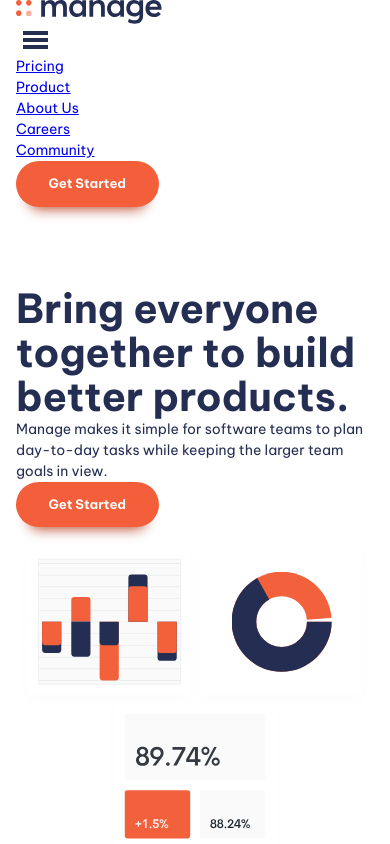
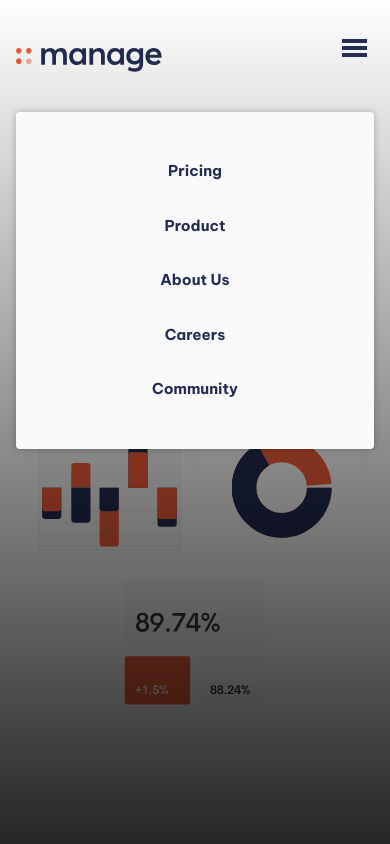
Before and after one commit to ibra-san/manage-landing-page, a website built with Vite: page index.html in a window 390 px wide. Both pictures are taken after a click on the button "Menu". Shown: the top 844 px of the page. Built offline with nearby package versions, Linux system fonts and the light colour scheme.

Commit message:
updated the navbar

```diff
--- a/index.html
+++ b/index.html
@@ -18,14 +18,15 @@
       -->
 
       <div class="container">
+        <div class="nav-wrapper">
           <a href="#"> <img src="/images/logo.svg" alt="Manage Company Landing Page" class="logo"></a>
-          <button class="mobile-nav-toggle" aria-controls="primary navigation">
+          <button class="mobile-nav-toggle" aria-controls="primary-navigation" aria-expanded="false">
             <img class="icon-hamburger" src="images/icon-hamburger.svg" alt="" aria-hidden="true">
             <img class="icon-close" src="images/icon-close.svg" alt="" aria-hidden="true">
             <span class="visually-hidden">Menu</span>
           </button>
-          <nav class="primary-nav">
-            <ul class="nav-list" id="primary navigation" role="list">
+          <nav class="primary-nav" id="primary-nav">
+            <ul class="nav-list" role="list">
               <li><a href="#">Pricing</a></li>
               <li><a href="#">Product</a></li>
               <li><a href="#">About Us</a></li>
@@ -33,7 +34,8 @@
               <li><a href="#">Community</a></li>
             </ul>
           </nav>
-          <button class="button">Get Started</button>
+          <button class="button | display-sm-none display-md-inline-flex">Get Started</button>
+        </div>
       </div>
     </header>
 
--- a/main.js
+++ b/main.js
@@ -0,0 +1,10 @@
+
+const primaryHeader = document.querySelector(".primary-header");
+const navToggle = document.querySelector(".mobile-nav-toggle");
+const primaryNav = document.querySelector(".primary-nav");
+
+navToggle.addEventListener('click', () => {
+    primaryNav.hasAttribute("data-visible")? navToggle.setAttribute('aria-expanded', false):navToggle.setAttribute('aria-expanded', true);
+    primaryNav.toggleAttribute("data-visible");
+    primaryHeader.toggleAttribute("data-overlay");
+})
--- a/style.css
+++ b/style.css
@@ -136,6 +136,138 @@ picture {
 }
 
 
+
+/* General syling*/
+
+body {
+  font-size: var(--fs-body);
+  font-family: var(--ff-body);
+  color: var(--clr-primary-700-blue);
+}
+
+/* button component*/
+
+.button {
+  display: inline-flex;
+  cursor: pointer;
+  text-decoration: none;
+  border-radius: 100vmax;
+  border: 0;
+  padding: 1.25em 2.5em;
+  font-weight: var(--fw-bold);
+  line-height: 1em;
+  font-size: var(--fs-button);
+  color: var(--clr-neutral-100-gray);
+  background-color: var(--clr-primary-400-red);
+  box-shadow: 0 1.125em 1em -1em var(--clr-primary-500-red);
+}
+
+.button[data-type = "inverted"] {
+  background-color: var(--clr-neutral-100-gray);
+  color: var(--clr-primary-400-red);
+}
+
+
+.button:hover,
+.button:focus-visible {
+  background-color: var(--clr-primary-300-red);
+}
+
+.button[data-type = "inverted"]:hover,
+.button[data-type = "inverted"]:focus-visible {
+  background-color: var(--clr-neutral-100-gray);
+  color: var(--clr-primary-300-red);
+}
+
+
+/* Navigation */
+.primary-header {
+ padding-top: var(--size-700);
+}
+
+.nav-wrapper{
+  display: flex;
+  align-items: center;
+  justify-content: space-between;
+}
+
+.mobile-nav-toggle {
+  display: none;
+}
+
+.nav-list {
+  font-size: var(--fs-nav);
+  display: flex;
+  gap: clamp(var(--size-400), 5vw, var(--size-700));
+  font-weight: var(--fw-semi-bold);
+}
+
+.nav-list a {
+  color: var(--clr-primary-700-blue);
+  text-decoration: none ;
+}
+
+.nav-list a:hover,
+.nav-list a:focus {
+  color: var(--clr-primary-400-red) ;
+}
+
+@media (max-width: 50em) {
+  /* 50em is equavilant to 800px*/
+  .primary-nav {
+    display: none;
+    position: fixed;
+    padding: var(--size-700);
+    inset: 7rem var(--size-400) auto;
+    max-width: 25rem;
+    margin-left:auto ;
+    background-color: var(--clr-neutral-100-gray);
+    border-radius: var(--size-100);
+    box-shadow: 0 0 0.5em rgb(0, 0,0, 0.25);
+  }
+
+  .primary-header[data-overlay]::before {
+    content: "";
+    position: fixed;
+    inset: 0;
+    background-image: linear-gradient(rgb(0 0 0 / 0), rgb(0 0 0 / 0.85))
+  }
+
+  .nav-list {
+    display: grid;
+    gap: var(--size-600);
+    text-align: center;
+    font-size: var(--fs-nav);
+    font-weight: var(--fw-bold);
+  }
+
+
+
+  .primary-nav[data-visible] {
+    display: block;
+  }
+
+  .mobile-nav-toggle {
+    display: block;
+    position: fixed;
+    top: var(--size-600);
+    right: var(--size-400);
+    z-index: 100;
+    cursor: pointer;
+    background: transparent;
+    border: 0;
+    padding: 0.5em;
+   }
+
+
+  .mobile-nav-toggle .icon-close {
+      display: none;
+  }
+}
+
+
+
+
 /* Utility classes */
 
 .visually-hidden {
@@ -254,59 +386,12 @@ picture {
   padding-block: var(--size-700);
 }
 
-
-/* General syling*/
-
-body {
-  font-size: var(--fs-body);
-  font-family: var(--ff-body);
-  color: var(--clr-primary-700-blue);
+.display-sm-none {
+  display: none;
 }
 
-/* button component*/
-
-.button {
-  cursor: pointer;
-  text-decoration: none;
-  border-radius: 100vmax;
-  border: 0;
-  padding: 1.25em 2.5em;
-  font-weight: var(--fw-bold);
-  line-height: 1em;
-  font-size: var(--fs-button);
-  color: var(--clr-neutral-100-gray);
-  background-color: var(--clr-primary-400-red);
-  box-shadow: 0 1.125em 1em -1em var(--clr-primary-500-red);
+@media(min-width: 50.1em) {
+  .display-md-inline-flex {
+    display: inline-flex;
+  }
 }
-
-.button[data-type = "inverted"] {
-  background-color: var(--clr-neutral-100-gray);
-  color: var(--clr-primary-400-red);
-}
-
-
-.button:hover,
-.button:focus-visible {
-  background-color: var(--clr-primary-300-red);
-}
-
-.button[data-type = "inverted"]:hover,
-.button[data-type = "inverted"]:focus-visible {
-  background-color: var(--clr-neutral-100-gray);
-  color: var(--clr-primary-300-red);
-}
-
-
-/* Navigation */
-
-.mobile-nav-toggle {
-  cursor: pointer;
-  background: transparent;
-  border: 0;
-  padding: 0.5em;
- }
-
-
-.mobile-nav-toggle .icon-close {
-    display: none;
-  }
```
